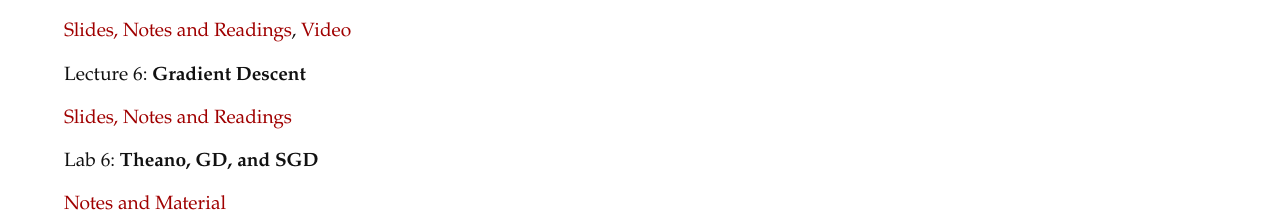
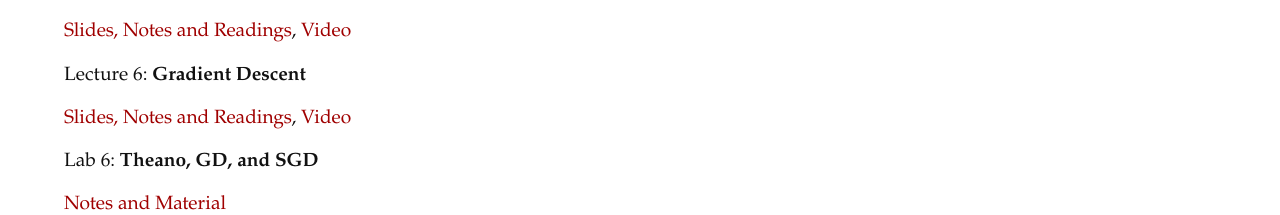
Before and after one commit to namwkim/2017, a Jekyll site: the page built from material.md, in a window 1280 px wide. Shown: the part 1437-1652 px from the top of the page. Built offline with Jekyll 4.4.1, drawn with Linux system fonts in a browser that asks for light colours; nearby versions of some CDN libraries.

Commit message:
added lec6 video

```diff
--- a/material.md
+++ b/material.md
@@ -64,7 +64,7 @@ Lecture 5: **Machine Learning**
 
 Lecture 6: **Gradient Descent**
 
-[Slides, Notes and Readings](lectures/lecture6.html)
+[Slides, Notes and Readings](lectures/lecture6.html), [Video](https://matterhorn.dce.harvard.edu/engage/player/watch.html?id=dd5cdda8-5810-407f-8bd0-0d20c8c89d2f)
 
 Lab 6: **Theano, GD, and SGD**
 
```
